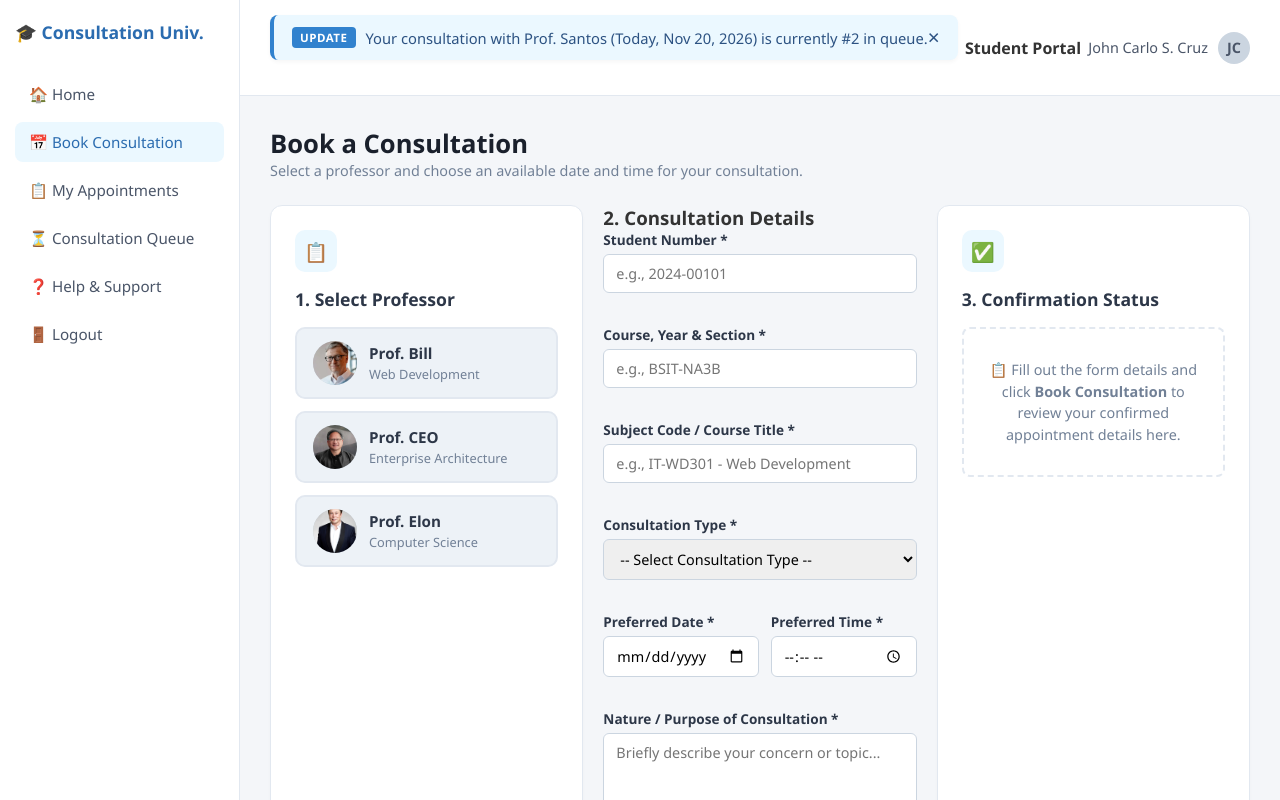
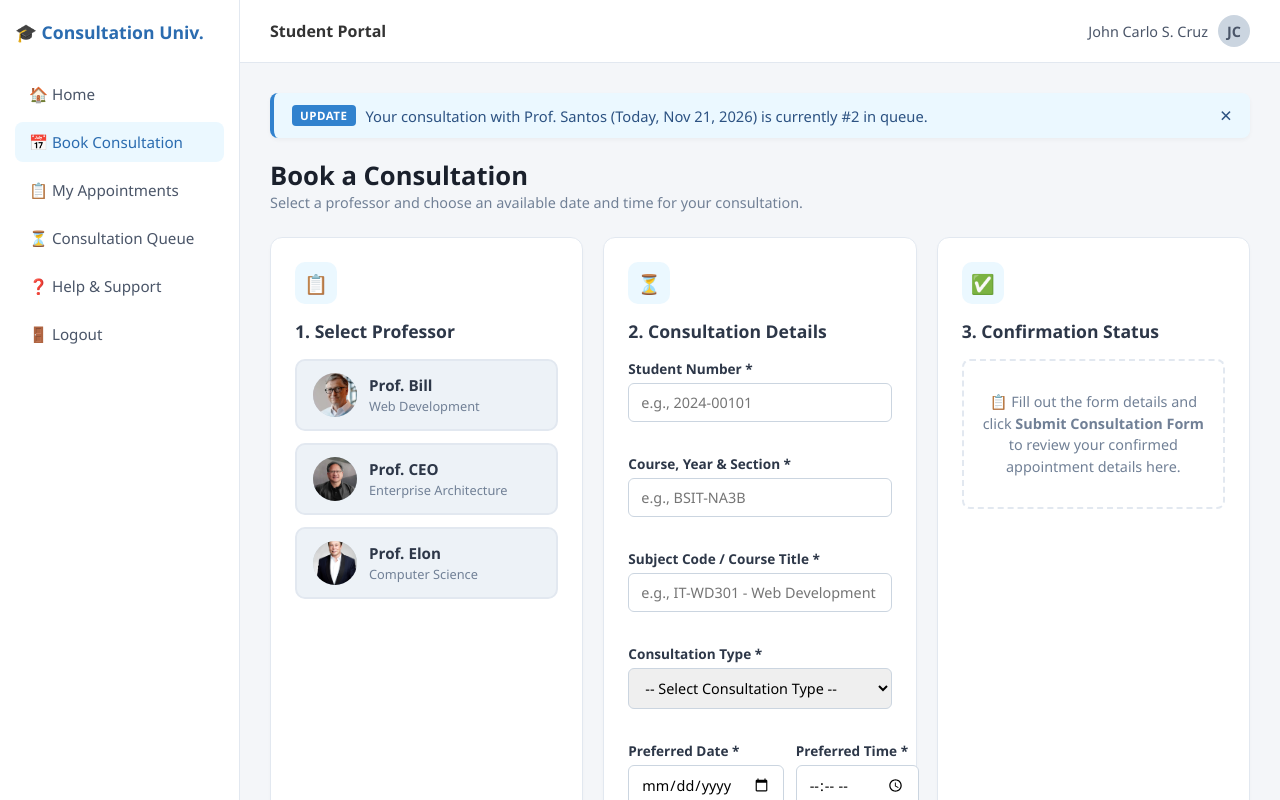
Before and after one commit to JohnCarlo115/Consultation_System, a plain HTML site: page StudentPage/Consultation/BookConsultation.html in a window 1280 px wide. Drawn offline with Linux system fonts and the light colour scheme.

Commit message:
Enhance consultation booking form and notifications
Updated the consultation booking form to include a global notification bar and modified the form details for better clarity. Changed button text and adjusted HTML structure for improved organization.

```diff
--- a/StudentPage/Consultation/BookConsultation.html
+++ b/StudentPage/Consultation/BookConsultation.html
@@ -31,16 +31,10 @@
     <div class="main-content">
         <!-- Topbar -->
         <div class="topbar">
-                <div id="global-notification-bar" class="notification-banner">
-                    <div class="notif-content">
-                        <span class="notif-badge">UPDATE</span>
-                        <span id="notif-message">Your consultation with Prof. Santos (Today, Nov 20, 2026) is currently #2 in queue.</span>
-                    </div>
-                    <button type="button" class="notif-close" onclick="dismissNotification()" aria-label="Dismiss notification">&times;</button>
-                    </div>
             <div class="topbar-left">
                 <button class="hamburger-btn" onclick="toggleSidebar()">☰</button>
-                <strong>Student Portal</strong></div>
+                <strong>Student Portal</strong>
+            </div>
             <div class="user-profile">
                 <span>John Carlo S. Cruz</span>
                 <div class="avatar">JC</div>
@@ -48,6 +42,15 @@
         </div>
 
         <div class="dashboard-container">
+            <!-- Global Live Notification Bar (Placed cleanly inside dashboard-container) -->
+            <div id="global-notification-bar" class="notification-banner">
+                <div class="notif-content">
+                    <span class="notif-badge">UPDATE</span>
+                    <span id="notif-message">Your consultation with Prof. Santos (Today, Nov 21, 2026) is currently #2 in queue.</span>
+                </div>
+                <button type="button" class="notif-close" onclick="dismissNotification()" aria-label="Dismiss notification">&times;</button>
+            </div>
+
             <div class="header-title">
                 <h1>Book a Consultation</h1>
                 <p>Select a professor and choose an available date and time for your consultation.</p>
@@ -87,9 +90,11 @@
                         </div>
                     </div>
                 </div>
-                <!-- Step 2: Choose Schedule & Details -->
-                <div class="booking-card">
-                    <h3>2. Consultation Details</h3>
+
+                <!-- Step 2: Consultation Details -->
+                <div class="card">
+                    <div class="card-icon">⏳</div>
+                    <div class="card-title">2. Consultation Details</div>
                     <form id="ccs-consultation-form" novalidate>
                         <div class="form-group">
                             <label for="student-id">Student Number *</label>
@@ -141,7 +146,7 @@
                             <small class="error-text" id="err-consult-topic"></small>
                         </div>
 
-                        <button type="submit" class="btn-primary">Submit Consultation Form</button>
+                        <button type="submit" class="btn-book">Submit Consultation Form</button>
                     </form>
                 </div>
 
@@ -151,7 +156,7 @@
                     <div class="card-title">3. Confirmation Status</div>
                     <div id="confirmation-message" class="confirmation-message">
                         <div class="placeholder-text">
-                            <p>📋 Fill out the form details and click <strong>Book Consultation</strong> to review your confirmed appointment details here.</p>
+                            <p>📋 Fill out the form details and click <strong>Submit Consultation Form</strong> to review your confirmed appointment details here.</p>
                         </div>
                     </div>
                 </div>
```
Lines whose indentation alone changed are shown as unchanged.
